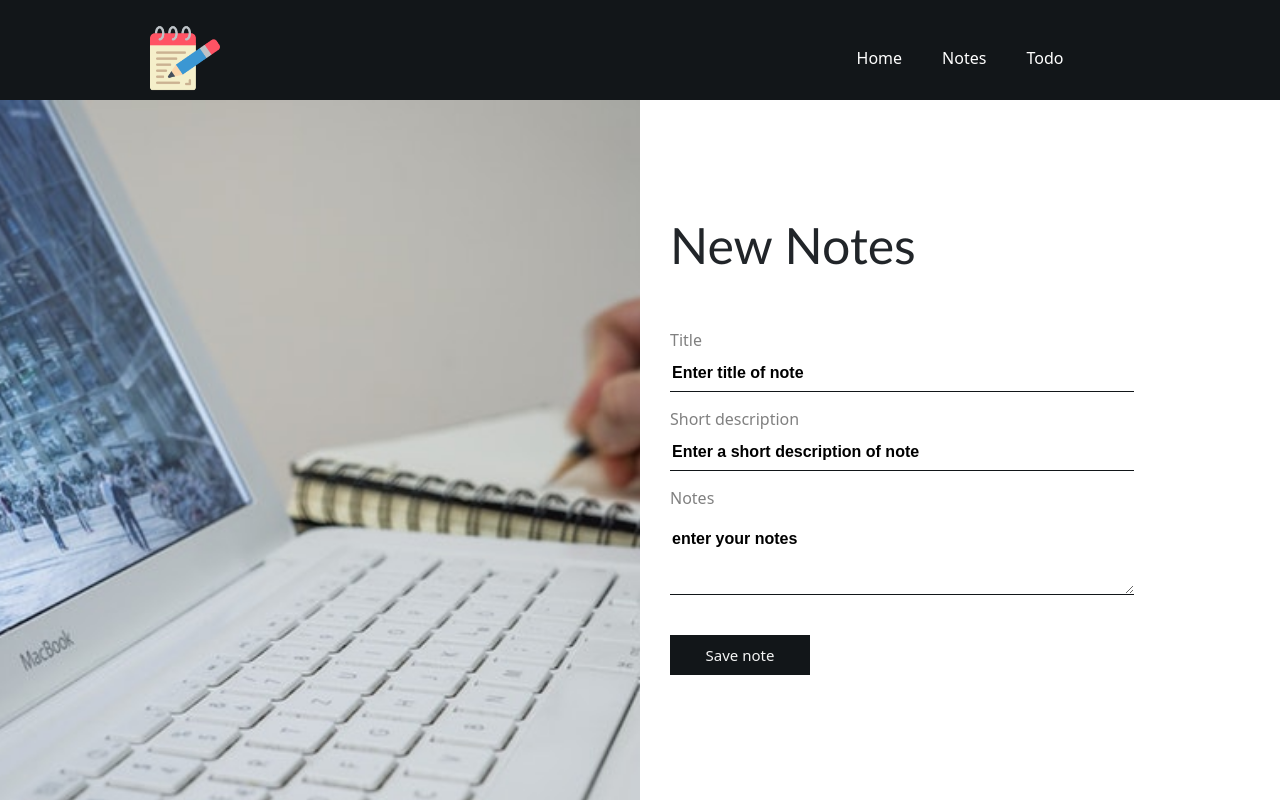
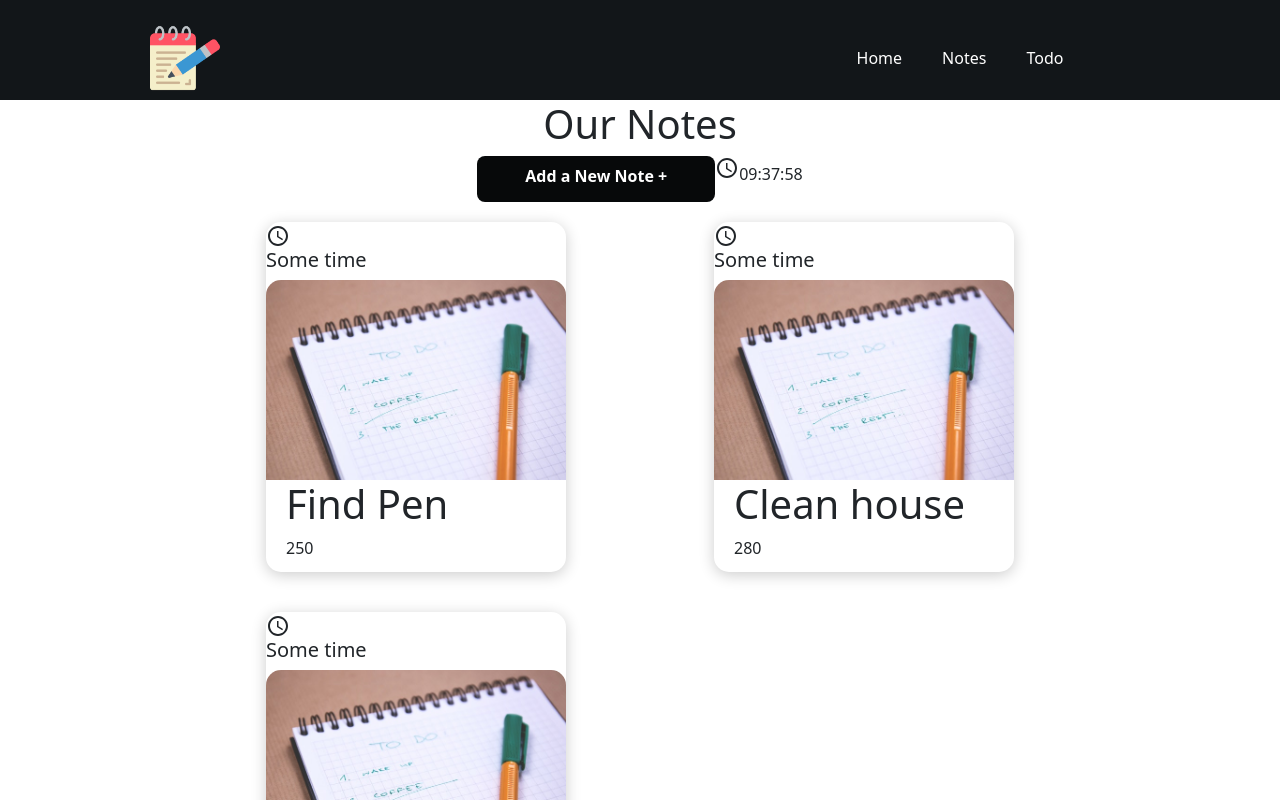
Before and after one commit to AnthonyAniobi/NotekeepingReactApp, a React (Create React App) app: page /todo in a window 1280 px wide. Shown: the top 800 px of the page. Built offline with nearby package versions, Linux system fonts and the light colour scheme.

Commit message:
edit page build

```diff
--- a/package.json
+++ b/package.json
@@ -21,6 +21,7 @@
     "react-router-dom": "^6.3.0",
     "react-scripts": "5.0.1",
     "typescript": "^4.6.3",
+    "use-sound": "^4.0.1",
     "web-vitals": "^2.1.4"
   },
   "scripts": {
--- a/src/App.tsx
+++ b/src/App.tsx
@@ -8,6 +8,7 @@ import ErrorPage from './pages/ErrorPage';
 import Navbar from './components/Navbar';
 import Footer from './components/Footer';
 import { BrowserRouter as Router, Routes, Route } from 'react-router-dom';
+import NewEntry from './pages/NewEntry';
 
 
 function App() {
@@ -18,6 +19,7 @@ function App() {
                 <Route path='' element={<Home />} />
                 <Route path='notes' element={<Notes />} />
                 <Route path='todo' element={<Todo />} />
+                <Route path='new' element={<NewEntry />} />
                 <Route path='*' element={<ErrorPage />} />
             </Routes>
             <Footer />
--- /dev/null
+++ b/src/components/AlarmClock.tsx
@@ -0,0 +1,30 @@
+import React, { useEffect, useState } from 'react'
+import AccessTimeIcon from '@mui/icons-material/AccessTime';
+
+function AlarmClock() {
+
+    const [currentTime, setCurrentTime] = useState('');
+    const [alarmTime, setAlarmTime] = useState('');
+
+    useEffect(() => {
+        setInterval(
+            updateAlarm,
+            1000,
+        );
+    }, [])
+
+    function updateAlarm() {
+        setCurrentTime(new Date().toLocaleTimeString('en-US', { hour12: false }));
+    }
+    // new Date().toLocaleTimeString('en-US', { hour12: false })
+
+    return (
+        <div style={{ display: "flex", flexDirection: 'row', alignItems: 'baseline' }}>
+
+            <AccessTimeIcon />
+            <p>{currentTime}</p>
+        </div>
+    )
+}
+
+export default AlarmClock
--- /dev/null
+++ b/src/components/TodoTile.tsx
@@ -0,0 +1,21 @@
+import React from 'react'
+import '../styles/Tile.css';
+import AccessTimeIcon from '@mui/icons-material/AccessTime';
+
+function TodoTile({ name, image, description }: { name: string, image: string, description: number }) {
+    return (
+        <div className="tileItem">
+            <article className='overlayIcon'>
+                <AccessTimeIcon />
+                <h5>Some time</h5>
+            </article>
+
+            <div style={{ backgroundImage: `url(${image})` }}></div>
+            <h1>{name}</h1>
+            <p>{description}</p>
+
+        </div>
+    )
+}
+
+export default TodoTile
--- a/src/pages/Home.tsx
+++ b/src/pages/Home.tsx
@@ -2,6 +2,7 @@ import React from 'react';
 import '../styles/Home.css';
 import { Link } from 'react-router-dom';
 import banner from '../assets/home.jpg';
+import AlarmClock from '../components/AlarmClock';
 
 function Home() {
     return (
@@ -9,6 +10,7 @@ function Home() {
             <div className="headerContainer">
                 <h1>Note Keeper</h1>
                 <p>GET ORGANIZED</p>
+                <AlarmClock />
                 <div>
                     <Link to="notes" className='notes'>
                         <button>Notes</button>
--- /dev/null
+++ b/src/pages/NewEntry.tsx
@@ -0,0 +1,27 @@
+import React from 'react'
+import modifyImage from '../assets/edit.jpg';
+import '../styles/Edit.css';
+
+function NewEntry() {
+    return (
+        <div className="edit">
+            <div className="leftSide" style={{ backgroundImage: `url(${modifyImage})` }}>
+
+            </div>
+            <div className="rightSide">
+                <h1>New Notes</h1>
+                <form id='contact-form' method='POST'>
+                    <label htmlFor='name'>Title</label>
+                    <input name='name' type='text' placeholder='Enter title of note' />
+                    <label htmlFor='email'>Short description</label>
+                    <input name='email' type='text' placeholder='Enter a short description of note' />
+                    <label htmlFor='notes'>Notes</label>
+                    <textarea name='notes' rows={7} placeholder='enter your notes'></textarea>
+                    <button type='submit'>Save note</button>
+                </form>
+            </div>
+        </div>
+    )
+}
+
+export default NewEntry;
--- a/src/pages/Notes.tsx
+++ b/src/pages/Notes.tsx
@@ -1,8 +1,8 @@
 import React from 'react'
 import '../styles/Tile.css';
-import imageTile from '../assets/todo_tile.jpg';
+import imageTile from '../assets/notes_tile.jpg';
 import TileItem from '../components/Tile';
-
+import { Link } from 'react-router-dom';
 
 const data = [
     {
@@ -26,6 +26,11 @@ function Notes() {
     return (
         <div className="enumerate">
             <h1>Our Notes</h1>
+            <div className='addNew'>
+                <Link to='/new'>Add a New Note +</Link>
+
+                <div></div>
+            </div>
             <div className="enumerateTitle">
 
                 <div className="enumerateList">
--- a/src/pages/Todo.tsx
+++ b/src/pages/Todo.tsx
@@ -1,24 +1,46 @@
 import React from 'react'
-import modifyImage from '../assets/edit.jpg';
-import '../styles/Contact.css';
+import '../styles/Tile.css';
+import imageTile from '../assets/todo_tile.jpg';
+import TodoTile from '../components/TodoTile';
+import AlarmClock from '../components/AlarmClock';
+import { Link } from 'react-router-dom';
+
+
+const data = [
+    {
+        name: 'Find Pen',
+        image: imageTile,
+        description: 250,
+    },
+    {
+        name: 'Clean house',
+        image: imageTile,
+        description: 280,
+    },
+    {
+        name: 'Mow Lawn',
+        image: imageTile,
+        description: 350,
+    },
+]
+
 
 function Todo() {
     return (
-        <div className="contact">
-            <div className="leftSide" style={{ backgroundImage: `url(${modifyImage})` }}>
+        <div className="enumerate">
+            <h1>Our Notes</h1>
+            <div className='addNew'>
+                <Link to='/new'>Add a New Note +</Link>
 
+                <AlarmClock />
             </div>
-            <div className="rightSide">
-                <h1>New Notes</h1>
-                <form id='contact-form' method='POST'>
-                    <label htmlFor='name'>Title</label>
-                    <input name='name' type='text' placeholder='Enter title of note' />
-                    <label htmlFor='email'>Short description</label>
-                    <input name='email' type='text' placeholder='Enter a short description of note' />
-                    <label htmlFor='notes'>Notes</label>
-                    <textarea name='notes' rows={7} placeholder='enter your notes'></textarea>
-                    <button type='submit'>Save note</button>
-                </form>
+            <div className="enumerateTitle">
+
+                <div className="enumerateList">
+                    {data.map((menuItem, key) => {
+                        return (<TodoTile key={key} name={menuItem.name} description={menuItem.description} image={menuItem.image} /> as JSX.Element);
+                    })}
+                </div>
             </div>
         </div>
     )
--- a/src/styles/Contact.css
+++ b/src/styles/Edit.css
@@ -1,10 +1,10 @@
-.contact {
+.edit {
     width: 100%;
     height: 90vh;
     display: flex;
 }
 
-.contact .leftSide {
+.edit .leftSide {
     height: 100%;
     flex: 50%;
     background-position: center;
@@ -12,7 +12,7 @@
     background-size: cover;
 }
 
-.contact .rightSide {
+.edit .rightSide {
     height: 100%;
     flex: 50%;
     display: flex;
@@ -20,7 +20,7 @@
     justify-content: center;
 }
 
-.contact .rightSide h1 {
+.edit .rightSide h1 {
     font-family: 'Trebuchet MS', 'Lucida Sans Unicode', 'Lucida Grande', 'Lucida Sans', Arial, sans-serif;
     font-weight: 10;
     font-size: 50px;
--- a/src/styles/Tile.css
+++ b/src/styles/Tile.css
@@ -46,6 +46,29 @@
     background-size: cover;
 }
 
+.overlayIcon {
+    position: relative;
+    top: 0;
+    right: 0;
+    z-index: 2;
+}
+
+.addNew {
+    width: 100%;
+    display: flex;
+    justify-content: center;
+}
+
+.addNew a {
+    text-decoration: none;
+    padding: .5rem 3rem;
+    border-radius: 0.5rem;
+    background-color: #07090a;
+    color: white;
+    font-weight: bold;
+    margin: 0, 3rem;
+}
+
 .tileItem h1,
 .tileItem p {
     margin-left: 20px;
```
Also changed, not shown: src/components/SoundButton.tsx (added, +15 -0 lines), 2 other files (tests, documents, lock files or other folders).
